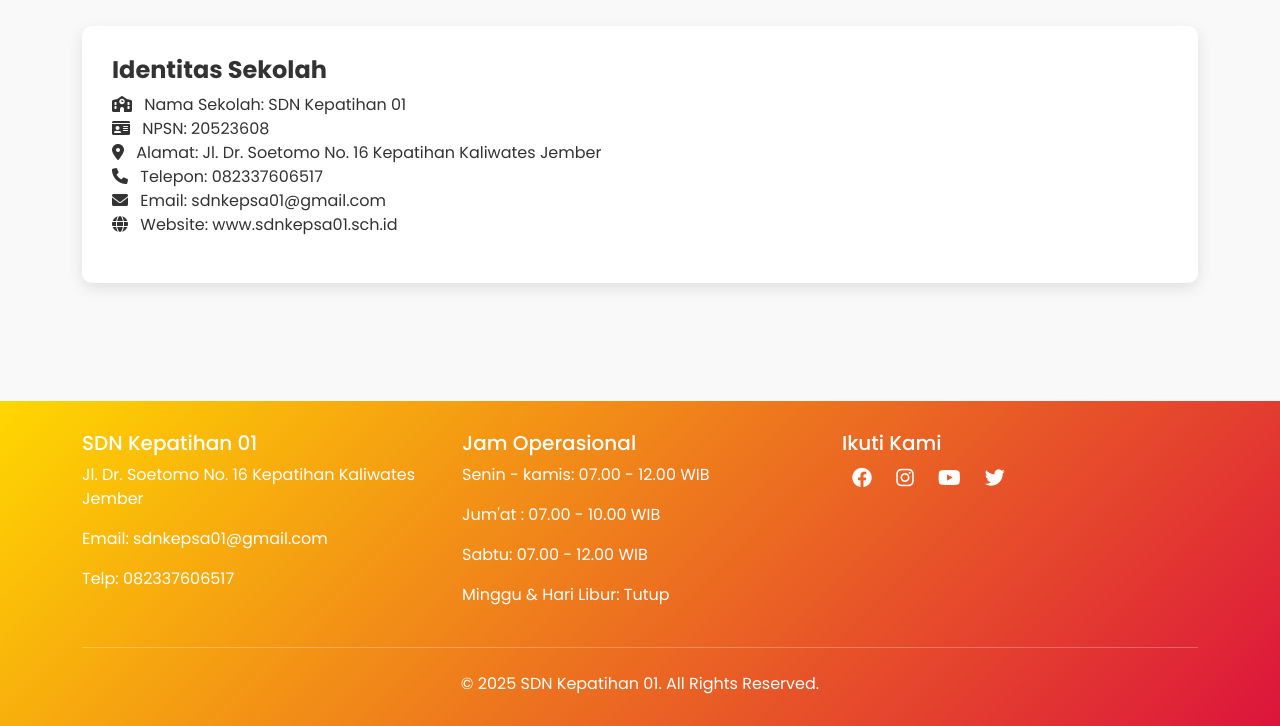
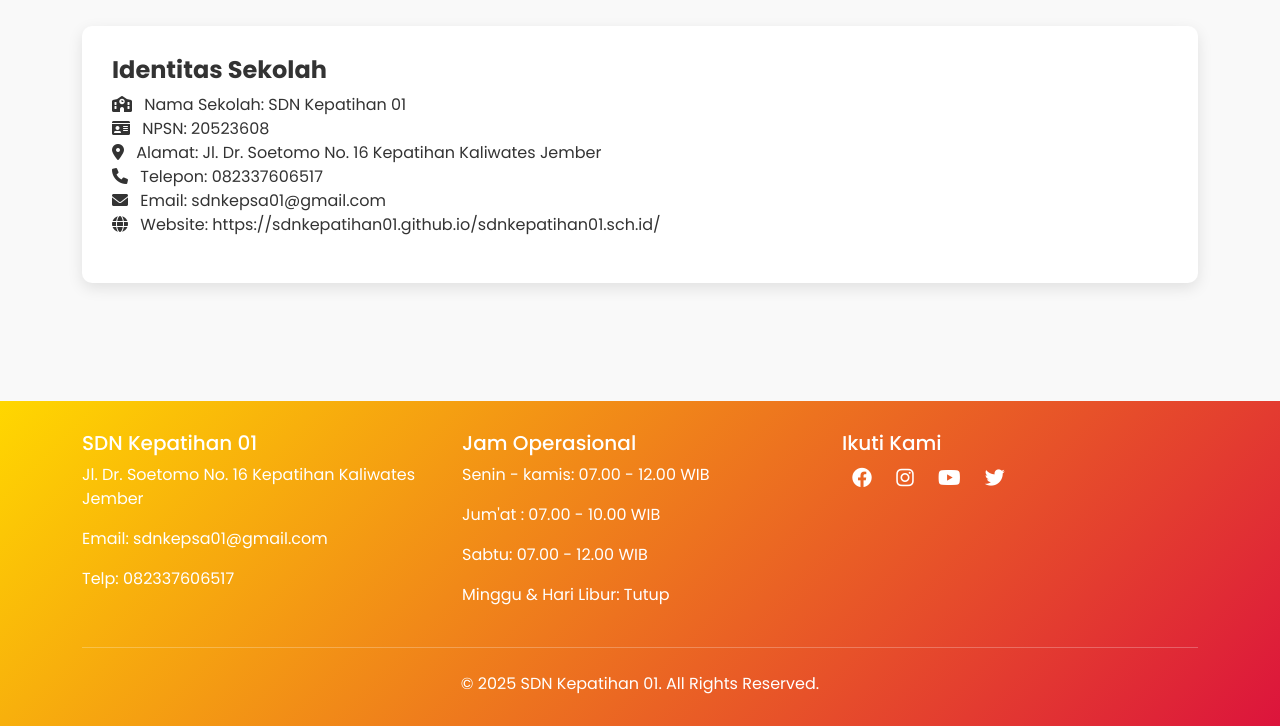
Before and after one commit to sdnkepatihan01/sdnkepatihan01.sch.id, a plain HTML site: page index.html in a window 1280 px wide. Shown: the part 908-1634 px from the top of the page. Drawn offline with nearby package versions, Linux system fonts and the light colour scheme.

Commit message:
Update index.html

```diff
--- a/index.html
+++ b/index.html
@@ -288,7 +288,7 @@
                                     <li><i class="fas fa-map-marker-alt me-2"></i> Alamat: Jl. Dr. Soetomo No. 16 Kepatihan Kaliwates Jember</li>
                                     <li><i class="fas fa-phone me-2"></i> Telepon: 082337606517</li>
                                     <li><i class="fas fa-envelope me-2"></i> Email: sdnkepsa01@gmail.com</li>
-                                    <li><i class="fas fa-globe me-2"></i> Website: www.sdnkepsa01.sch.id</li>
+                                    <li><i class="fas fa-globe me-2"></i> Website: https://sdnkepatihan01.github.io/sdnkepatihan01.sch.id/</li>
                                 </ul>
                             </div>
                         </div>
```
